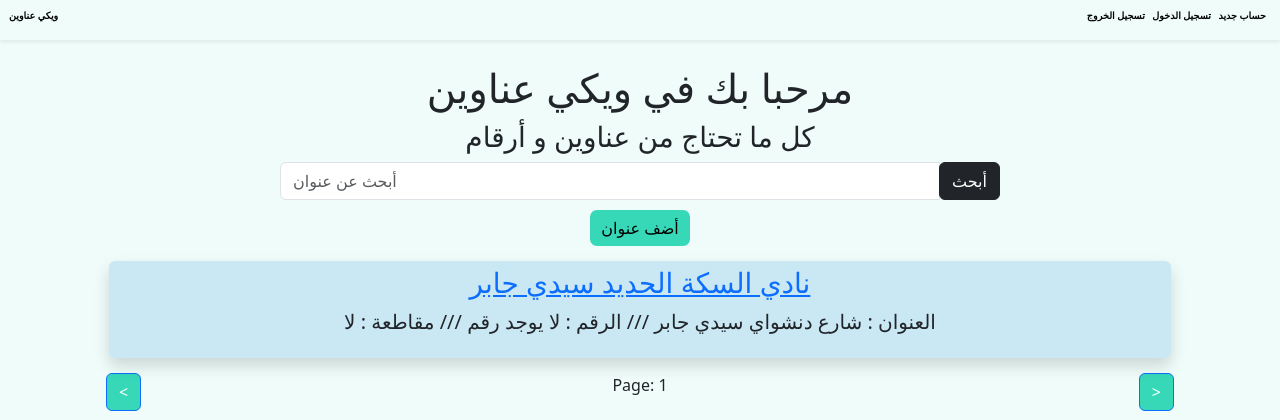
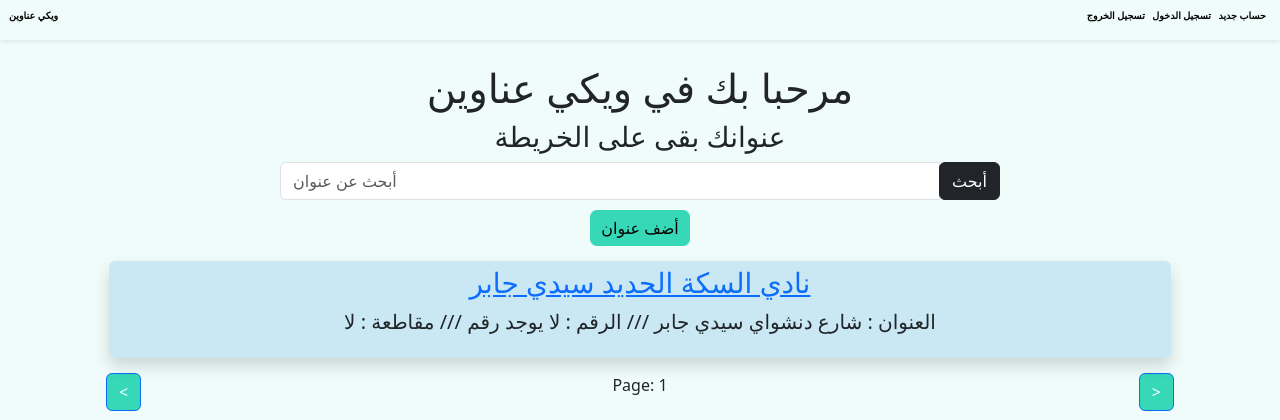
Before and after one commit to AdhamWafy/Wiki3enwan, a Django app: page / in a window 1280 px wide. Shown: the top 420 px of the page. Run offline with Django 5.2, Linux system fonts and the light colour scheme; data comes from the database, SQL or seed files in the repository; some libraries are stand-ins or nearby versions.

Commit message:
Added Favicon

```diff
--- a/Wiki3enwan/anaween/templates/Home.html
+++ b/Wiki3enwan/anaween/templates/Home.html
@@ -7,7 +7,7 @@ Wiki3anaween
 {% block content %}
 <div class="container p-4 bgdark text-center">
     <p class="h1">مرحبا بك في ويكي عناوين</p>
-    <p class="h3">كل ما تحتاج من عناوين و أرقام</p>
+    <p class="h3">عنوانك بقى على الخريطة</p>
 
     <div class="search row">
         <div class="col-8 offset-2">
--- a/Wiki3enwan/anaween/templates/Mainlook.html
+++ b/Wiki3enwan/anaween/templates/Mainlook.html
@@ -9,6 +9,7 @@
     {% bootstrap_css %}
     {% bootstrap_javascript %}
     <link rel="stylesheet" href="{% static '/style.css' %}">
+    <link rel="icon" type="image/x-icon" href="{% static '/favicon.ico' %}">
     <!-- Google tag (gtag.js) -->
     <script async src="https://www.googletagmanager.com/gtag/js?id=G-12Z84M1MF2"></script>
     <script>
```
Also changed, not shown: Wiki3enwan/anaween/static/favicon.ico (added).
